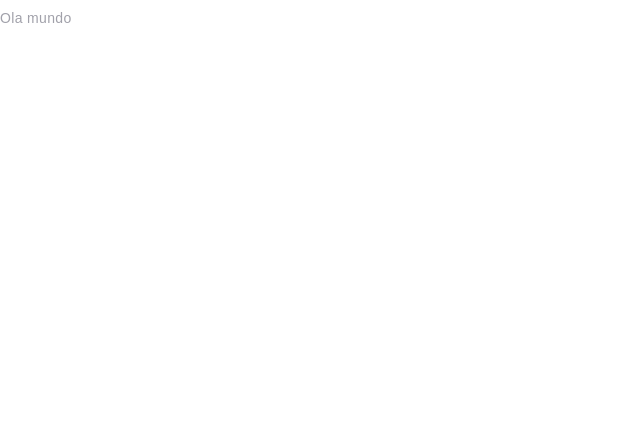
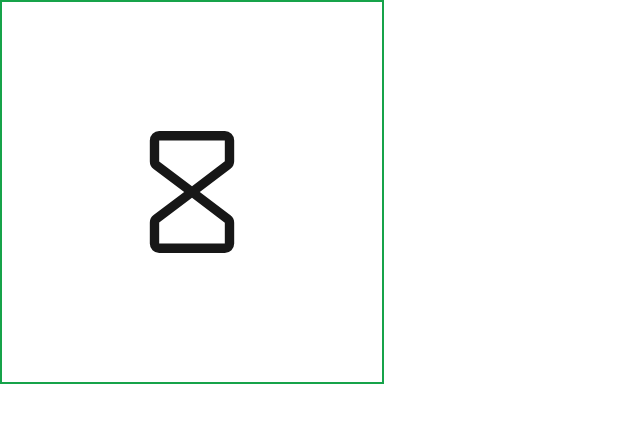
Before and after one commit to FabinhoFlauzino/kino-filmes, a Next.js app: page / in a window 1280 px wide. Shown: the top 422 px of the page, without its empty margins (0-640 px from the left). Built offline with nearby package versions, Linux system fonts and the light colour scheme.

Commit message:
Criando componente ImagemComFallback

```diff
--- a/src/app/page.tsx
+++ b/src/app/page.tsx
@@ -1,15 +1,14 @@
-import Botao from "@/components/template/Botao";
-import Carrossel from "@/components/template/Carrossel";
-import Container from "@/components/template/Container";
-import Descricao from "@/components/template/Descricao";
-import Flex from "@/components/template/Flex";
-import Grid from "@/components/template/Grid";
-import Titulo from "@/components/template/Titulo";
-import Wrap from "@/components/template/Wrap";
-import Image from "next/image";
+"use client"
+import ImagemComFallback from "@/components/template/ImagemComFallback";
+import { Hourglass } from "@phosphor-icons/react";
 
 export default function Home() {
   return (
-    <Descricao texto="Ola mundo"/>
+    <div className="relative w-96 h-96 border-2 border-green-600">
+
+      <ImagemComFallback url="" imgAlt="Imagem de fundo">
+        <Hourglass size={150} />
+      </ImagemComFallback>
+    </div>
   );
 }
--- /dev/null
+++ b/src/components/template/ImagemComFallback.tsx
@@ -0,0 +1,32 @@
+"use client"
+import { useEffect, useState } from "react"
+import Flex from "./Flex"
+import Image from "next/image"
+import mergeClasses from "@/utils/mergeClasses"
+
+interface ImagemComFallbackProps {
+  url: string
+  imgAlt: string
+  className?: string
+  children: React.ReactNode
+}
+
+export default function ImagemComFallback({ url, imgAlt, className, children }: ImagemComFallbackProps) {
+  const [imagemPadrao, setImagemPadrao] = useState(false)
+
+  useEffect(() => {
+    fetch(url).then(res => setImagemPadrao(!res.ok))
+  }, [])
+
+  if(imagemPadrao || !url) {
+    return (
+      <Flex col className="h-full w-full absolute -z-30">
+        {children}
+      </Flex>
+    )
+  }
+
+  return (
+    <Image src={url}  fill alt={imgAlt} className={mergeClasses("object-cover", className)} sizes="80vw"/>
+  )
+}
```
